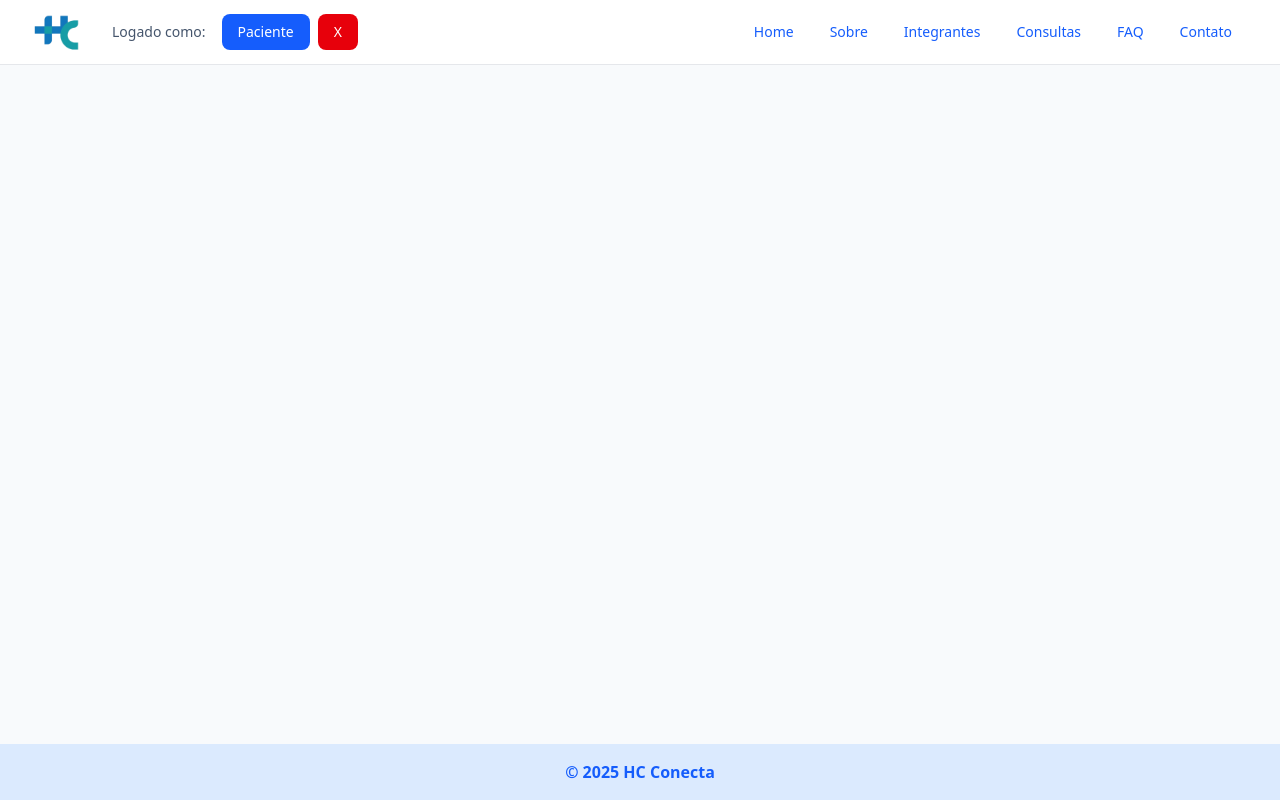
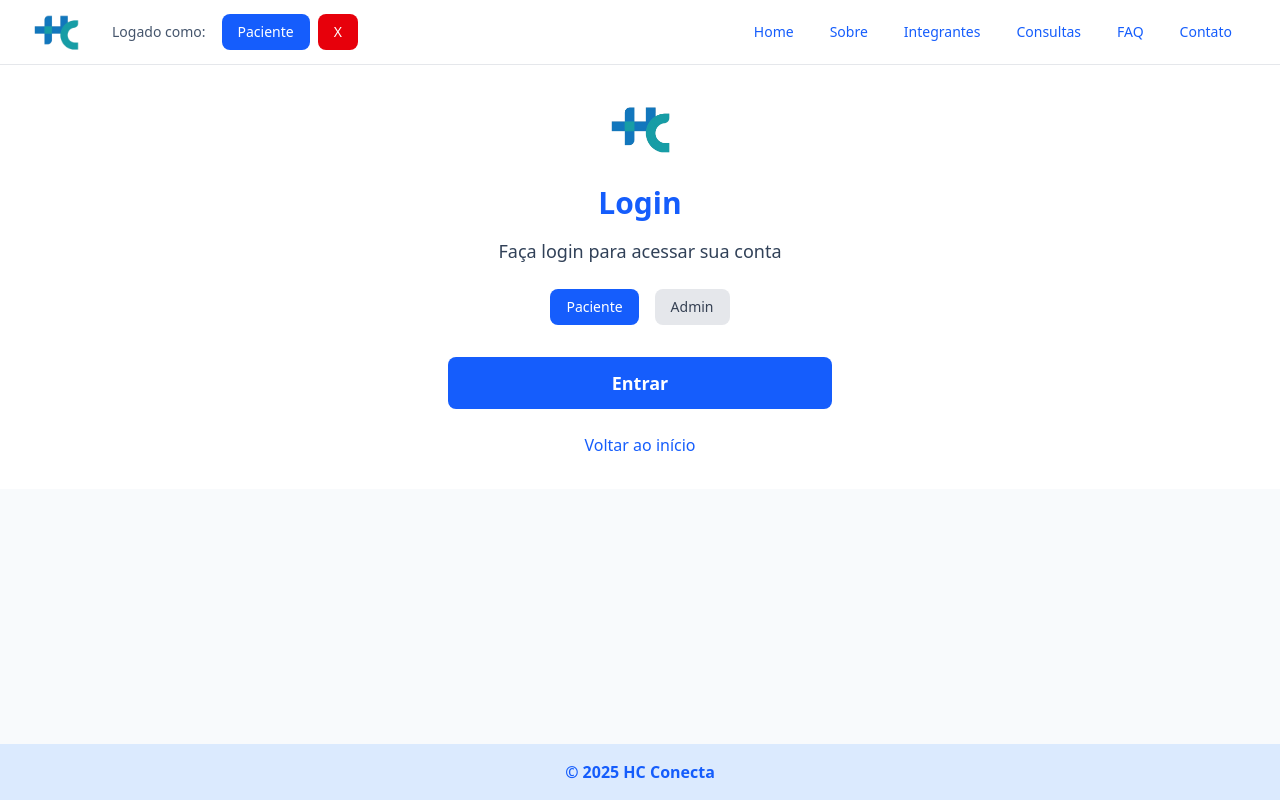
Before and after one commit to TriCode-campeao/HC-Conecta-Sprint-4, a React (Vite) app: page /login in a window 1280 px wide. Built offline with nearby package versions, Linux system fonts and the light colour scheme.

Commit message:
feat: Página de login adicionada e botão de remover o login com navegação para pagina de login

```diff
--- a/src/App.tsx
+++ b/src/App.tsx
@@ -7,6 +7,7 @@ import FAQ from './Routes/FAQ'
 import FAQDetalhe from './Routes/FAQDetalhe'
 import Contato from './Routes/Contato'
 import Consultas from './Routes/Consultas'
+import Login from './Routes/Login'
 
 function App() {
   return (
@@ -20,6 +21,7 @@ function App() {
           <Route path="/faq" element={<FAQ />} />
           <Route path="/faq/:slug" element={<FAQDetalhe />} />
           <Route path="/contato" element={<Contato />} />
+          <Route path="/login" element={<Login />} />
         </Routes>
       </Layout>
     </Router>
--- a/src/Components/Cabecalho/Cabecalho.tsx
+++ b/src/Components/Cabecalho/Cabecalho.tsx
@@ -1,10 +1,15 @@
 import { useState } from 'react'
-import { Link, useLocation } from 'react-router-dom'
+import { Link, useLocation, useNavigate } from 'react-router-dom'
 import Botao from '../Botao/Botao'
 
 export default function Header() {
   const [isMenuOpen, setIsMenuOpen] = useState(false)
   const location = useLocation()
+  const navigate = useNavigate()
+
+  const handleLogout = () => {
+    navigate('/login')
+  }
 
   const navigation = [
     { name: 'Home', href: '/' },
@@ -37,6 +42,7 @@ export default function Header() {
               </Link>
               <button
                 type="button"
+                onClick={handleLogout}
                 className="bg-red-600 text-white px-4 py-2 rounded-lg hover:bg-red-700 transition-colors text-sm font-medium"
               >
                 X
--- /dev/null
+++ b/src/Routes/Login.tsx
@@ -0,0 +1,129 @@
+import { useState } from 'react'
+import { Link, useNavigate } from 'react-router-dom'
+import Botao from '../Components/Botao/Botao'
+
+export default function Login() {
+  const [formData, setFormData] = useState({
+    email: '',
+    senha: ''
+  })
+  const [userType, setUserType] = useState<'paciente' | 'admin'>('paciente')
+  const navigate = useNavigate()
+
+  const handleSubmit = (e: React.FormEvent) => {
+    e.preventDefault()
+    console.log('Dados do login:', formData, 'Tipo:', userType)
+    navigate('/consultas')
+  }
+
+  const handleChange = (e: React.ChangeEvent<HTMLInputElement>) => {
+    const { name, value } = e.target
+    setFormData(prev => ({
+      ...prev,
+      [name]: value
+    }))
+  }
+
+  return (
+    <div className="bg-white py-8">
+      <div className="mx-auto max-w-md px-4 sm:px-6 lg:px-8">
+        <header className="text-center mb-8">
+          <div className="mb-6">
+            <img
+              src="/img/hc.png"
+              alt="HC Conecta Logo"
+              className="w-16 h-16 rounded-lg mx-auto"
+            />
+          </div>
+          <h1 className="text-3xl font-bold text-blue-600 mb-4">
+            Login
+          </h1>
+          <p className="text-lg text-slate-700 mb-6">
+            Faça login para acessar sua conta
+          </p>
+
+          <div className="flex justify-center gap-4 mb-8">
+            <button
+              type="button"
+              onClick={() => setUserType('paciente')}
+              className={`px-4 py-2 rounded-lg text-sm font-medium transition-colors ${
+                userType === 'paciente'
+                  ? 'bg-blue-600 text-white'
+                  : 'bg-gray-200 text-gray-700 hover:bg-gray-300'
+              }`}
+            >
+              Paciente
+            </button>
+            <button
+              type="button"
+              onClick={() => setUserType('admin')}
+              className={`px-4 py-2 rounded-lg text-sm font-medium transition-colors ${
+                userType === 'admin'
+                  ? 'bg-blue-600 text-white'
+                  : 'bg-gray-200 text-gray-700 hover:bg-gray-300'
+              }`}
+            >
+              Admin
+            </button>
+          </div>
+        </header>
+
+        <form onSubmit={handleSubmit} className="space-y-6">
+          {userType === 'admin' && (
+            <>
+              <div>
+                <label htmlFor="email" className="block text-sm font-medium text-slate-700 mb-2">
+                  Email
+                </label>
+                <input
+                  type="email"
+                  id="email"
+                  name="email"
+                  value={formData.email}
+                  onChange={handleChange}
+                  required
+                  className="w-full px-4 py-3 border border-gray-300 rounded-lg focus:ring-2 focus:ring-blue-500 focus:border-blue-500 transition-colors"
+                  placeholder="seu@email.com"
+                />
+              </div>
+
+              <div>
+                <label htmlFor="senha" className="block text-sm font-medium text-slate-700 mb-2">
+                  Senha
+                </label>
+                <input
+                  type="password"
+                  id="senha"
+                  name="senha"
+                  value={formData.senha}
+                  onChange={handleChange}
+                  required
+                  className="w-full px-4 py-3 border border-gray-300 rounded-lg focus:ring-2 focus:ring-blue-500 focus:border-blue-500 transition-colors"
+                  placeholder="Sua senha"
+                />
+              </div>
+            </>
+          )}
+
+          <Botao
+            type="submit"
+            variant="primary"
+            size="lg"
+            className="w-full"
+          >
+            Entrar
+          </Botao>
+        </form>
+
+        <div className="mt-6 text-center">
+          <Link
+            to="/"
+            className="text-blue-600 hover:text-blue-800 hover:underline transition-colors"
+          >
+            Voltar ao início
+          </Link>
+        </div>
+      </div>
+    </div>
+  )
+}
```
